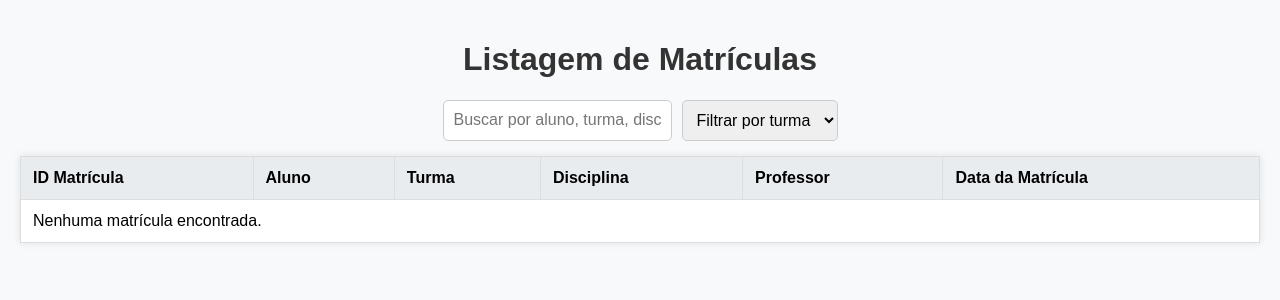
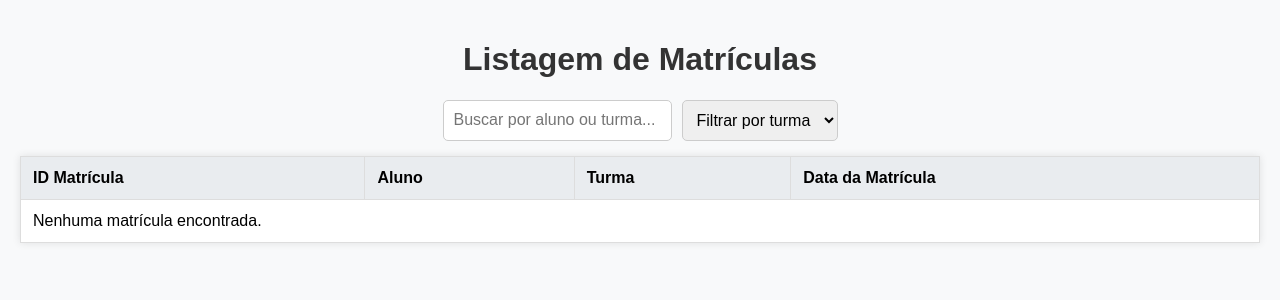
Before and after one commit to Brand00wn/SENAI_PLAY, a PHP site: page /matriculas/listar.php in a window 1280 px wide. Shown: the top 300 px of the page. Run offline with PHP 8.4, Linux system fonts and the light colour scheme; data that the repository does not hold is empty.

Commit message:
Arrumando codigo listar.php

```diff
--- a/schoolcontrol-pro/matriculas/listar.php
+++ b/schoolcontrol-pro/matriculas/listar.php
@@ -6,16 +6,11 @@ SELECT
     m.id_matricula AS matricula_id,
     a.nome AS aluno,
     t.nome AS turma,
-    d.nome AS disciplina,
-    p.nome AS professor,
     m.data_matricula
 FROM matriculas m
 JOIN alunos a ON a.id_aluno = m.id_aluno
 JOIN turmas t ON t.id_turma = m.id_turma
-JOIN turmas_disciplina td ON td.id_turma = t.id_turma
-JOIN disciplina d ON d.id_disciplina = td.id_disciplina
-JOIN professor p ON p.id_professor = d.id_professor
-ORDER BY a.nome, t.nome, d.nome
+ORDER BY a.nome, t.nome
 ";
 
 $result = $conn->query($sql);
@@ -32,7 +27,7 @@ $result = $conn->query($sql);
     <h1>Listagem de Matrículas</h1>
 
     <div class="filtros">
-        <input type="text" id="busca" placeholder="Buscar por aluno, turma, disciplina ou professor...">
+        <input type="text" id="busca" placeholder="Buscar por aluno ou turma...">
         <select id="filtroTurma">
             <option value="">Filtrar por turma</option>
             <?php
@@ -50,8 +45,6 @@ $result = $conn->query($sql);
                 <th>ID Matrícula</th>
                 <th>Aluno</th>
                 <th>Turma</th>
-                <th>Disciplina</th>
-                <th>Professor</th>
                 <th>Data da Matrícula</th>
             </tr>
         </thead>
@@ -62,13 +55,11 @@ $result = $conn->query($sql);
                         <td><?= $row['matricula_id'] ?></td>
                         <td><?= htmlspecialchars($row['aluno']) ?></td>
                         <td><?= htmlspecialchars($row['turma']) ?></td>
-                        <td><?= htmlspecialchars($row['disciplina']) ?></td>
-                        <td><?= htmlspecialchars($row['professor']) ?></td>
                         <td><?= date("d/m/Y", strtotime($row['data_matricula'])) ?></td>
                     </tr>
                 <?php endwhile; ?>
             <?php else: ?>
-                <tr><td colspan="6">Nenhuma matrícula encontrada.</td></tr>
+                <tr><td colspan="4">Nenhuma matrícula encontrada.</td></tr>
             <?php endif; ?>
         </tbody>
     </table>
```
